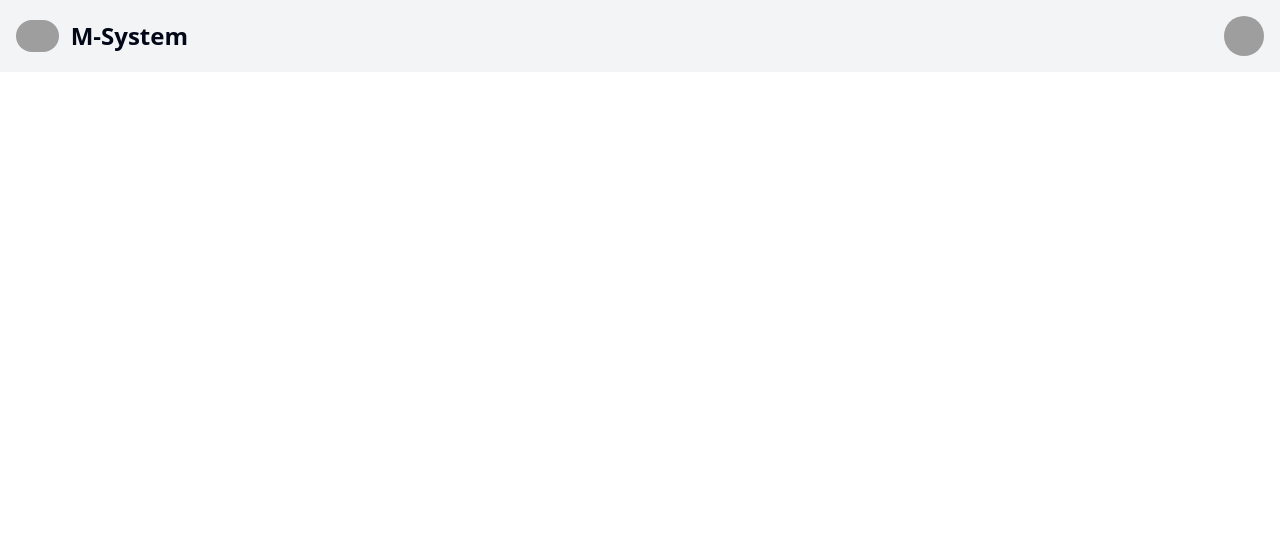
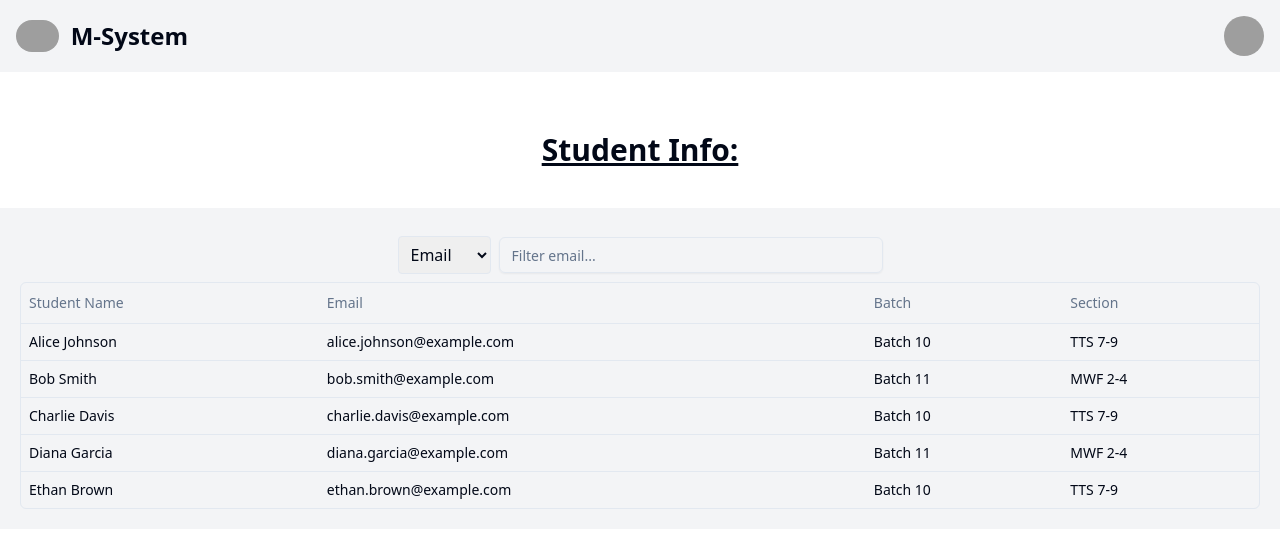
Before and after one commit to Muhammadanasraza/SMIT-Management-System, a React (Vite) app: page /traineer in a window 1280 px wide. Before the commit this address had no page. Shown: the top 548 px of the page. Built offline with nearby package versions, Linux system fonts and the light colour scheme; grey boxes are pictures that could not be loaded.

Commit message:
trainner done

```diff
--- a/package.json
+++ b/package.json
@@ -11,11 +11,12 @@
   },
   "dependencies": {
     "@radix-ui/react-avatar": "^1.1.1",
-    "@radix-ui/react-dialog": "^1.1.2",
+    "@radix-ui/react-dialog": "^1.1.3",
     "@radix-ui/react-dropdown-menu": "^2.1.2",
     "@radix-ui/react-separator": "^1.1.0",
-    "@radix-ui/react-slot": "^1.1.0",
+    "@radix-ui/react-slot": "^1.1.1",
     "@radix-ui/react-tooltip": "^1.1.4",
+    "@tanstack/react-table": "^8.20.6",
     "class-variance-authority": "^0.7.1",
     "clsx": "^2.1.1",
     "lucide-react": "^0.468.0",
--- a/src/App.jsx
+++ b/src/App.jsx
@@ -4,6 +4,8 @@ import { BrowserRouter, Routes, Route } from "react-router"
 import Home from './components/Home'
 import Header from './components/Header'
 import Dashboard from './components/Dashboard'
+import { Button } from './components/ui/button'
+import Traineer from './traineer/Traineer'
 
 
 function App() {
@@ -15,6 +17,7 @@ function App() {
         <Route path="/" element={<Home />} />
 
         <Route path="/dashboard" element={<Dashboard/>} />
+        <Route path="/traineer" element={<Traineer/>} />
         {/* <Route path="/login" element={<Login />} />
         <Route path="/admin" element={<Admin />} />
         <Route path="/user" element={<User />} />
--- /dev/null
+++ b/src/components/StudentTable/column.jsx
@@ -0,0 +1,19 @@
+
+export const columns = [
+  {
+    accessorKey: "name",
+    header: "Student Name",
+  },
+  {
+    accessorKey: "email",
+    header: "Email",
+  },
+  {
+    accessorKey: "batch",
+    header: "Batch",
+  },
+  {
+    accessorKey: "section",
+    header: "Section",
+  },
+]
--- /dev/null
+++ b/src/components/StudentTable/data-table.jsx
@@ -0,0 +1,130 @@
+import * as React from "react"
+
+// import {
+//     // flexRender,
+//     // getCoreRowModel,
+//     // useReactTable,
+// } from "@tanstack/react-table"
+
+import {
+    Table,
+    TableBody,
+    TableCell,
+    TableHead,
+    TableHeader,
+    TableRow,
+} from "@/components/ui/table"
+
+
+import {
+
+    // ColumnFiltersState,
+    // SortingState,
+    flexRender,
+    getCoreRowModel,
+    getFilteredRowModel,
+    getPaginationRowModel,
+    getSortedRowModel,
+    useReactTable,
+} from "@tanstack/react-table"
+
+import { Button } from "@/components/ui/button"
+import { Input } from "@/components/ui/input"
+
+
+
+export function StudentTable({
+    columns,
+    data,
+}) {
+    const [columnFilters, setColumnFilters] = React.useState([]);
+    const [sorting, setSorting] = React.useState([]);
+    const [selectedColumn, setSelectedColumn] = React.useState("email");
+
+
+    const table = useReactTable({
+        data,
+        columns,
+        onSortingChange: setSorting,
+        getCoreRowModel: getCoreRowModel(),
+        getPaginationRowModel: getPaginationRowModel(),
+        getSortedRowModel: getSortedRowModel(),
+        onColumnFiltersChange: setColumnFilters,
+        getFilteredRowModel: getFilteredRowModel(),
+        state: {
+            sorting,
+            columnFilters,
+        },
+    })
+    return (
+        <div>
+
+            <div className="flex justify-center items-center py-2 gap-2">
+                <select className="border rounded px-2 py-1.5"
+                    value={selectedColumn}
+                    onChange={(e) => setSelectedColumn(e.target.value)
+                    }
+                >
+                    <option value="email">Email</option>
+                    <option value="section">Section</option>
+                    <option value="batch">Batch</option>
+
+                </select>
+                <Input
+                    placeholder={`Filter ${selectedColumn}...`}
+                    value={(table.getColumn(selectedColumn)?.getFilterValue()) ?? ""}
+                    onChange={(event) =>
+                        // table.getColumn(selectedColumn)?.setFilterValue(event.target.value)
+                      {  const value=event.target.value;
+                        table.getColumn(selectedColumn)?.setFilterValue(value || "")}
+                    }
+                    className="max-w-sm"
+                />
+            </div>
+            <div className="rounded-md border">
+                <Table>
+                    <TableHeader>
+                        {table.getHeaderGroups().map((headerGroup) => (
+                            <TableRow key={headerGroup.id}>
+                                {headerGroup.headers.map((header) => {
+                                    return (
+                                        <TableHead key={header.id}>
+                                            {header.isPlaceholder
+                                                ? null
+                                                : flexRender(
+                                                    header.column.columnDef.header,
+                                                    header.getContext()
+                                                )}
+                                        </TableHead>
+                                    )
+                                })}
+                            </TableRow>
+                        ))}
+                    </TableHeader>
+                    <TableBody>
+                        {table.getRowModel().rows?.length ? (
+                            table.getRowModel().rows.map((row) => (
+                                <TableRow
+                                    key={row.id}
+                                    data-state={row.getIsSelected() && "selected"}
+                                >
+                                    {row.getVisibleCells().map((cell) => (
+                                        <TableCell key={cell.id}>
+                                            {flexRender(cell.column.columnDef.cell, cell.getContext())}
+                                        </TableCell>
+                                    ))}
+                                </TableRow>
+                            ))
+                        ) : (
+                            <TableRow>
+                                <TableCell colSpan={columns.length} className="h-24 text-center">
+                                    No results.
+                                </TableCell>
+                            </TableRow>
+                        )}
+                    </TableBody>
+                </Table>
+            </div>
+        </div>
+    )
+}
--- a/src/components/ui/sheet.jsx
+++ b/src/components/ui/sheet.jsx
@@ -1,4 +1,3 @@
-"use client";
 import * as React from "react"
 import * as SheetPrimitive from "@radix-ui/react-dialog"
 import { cva } from "class-variance-authority";
--- /dev/null
+++ b/src/components/ui/table.jsx
@@ -0,0 +1,86 @@
+import * as React from "react"
+
+import { cn } from "@/lib/utils"
+
+const Table = React.forwardRef(({ className, ...props }, ref) => (
+  <div className="relative w-full overflow-auto">
+    <table
+      ref={ref}
+      className={cn("w-full caption-bottom text-sm", className)}
+      {...props} />
+  </div>
+))
+Table.displayName = "Table"
+
+const TableHeader = React.forwardRef(({ className, ...props }, ref) => (
+  <thead ref={ref} className={cn("[&_tr]:border-b", className)} {...props} />
+))
+TableHeader.displayName = "TableHeader"
+
+const TableBody = React.forwardRef(({ className, ...props }, ref) => (
+  <tbody
+    ref={ref}
+    className={cn("[&_tr:last-child]:border-0", className)}
+    {...props} />
+))
+TableBody.displayName = "TableBody"
+
+const TableFooter = React.forwardRef(({ className, ...props }, ref) => (
+  <tfoot
+    ref={ref}
+    className={cn("border-t bg-muted/50 font-medium [&>tr]:last:border-b-0", className)}
+    {...props} />
+))
+TableFooter.displayName = "TableFooter"
+
+const TableRow = React.forwardRef(({ className, ...props }, ref) => (
+  <tr
+    ref={ref}
+    className={cn(
+      "border-b transition-colors hover:bg-muted/50 data-[state=selected]:bg-muted",
+      className
+    )}
+    {...props} />
+))
+TableRow.displayName = "TableRow"
+
+const TableHead = React.forwardRef(({ className, ...props }, ref) => (
+  <th
+    ref={ref}
+    className={cn(
+      "h-10 px-2 text-left align-middle font-medium text-muted-foreground [&:has([role=checkbox])]:pr-0 [&>[role=checkbox]]:translate-y-[2px]",
+      className
+    )}
+    {...props} />
+))
+TableHead.displayName = "TableHead"
+
+const TableCell = React.forwardRef(({ className, ...props }, ref) => (
+  <td
+    ref={ref}
+    className={cn(
+      "p-2 align-middle [&:has([role=checkbox])]:pr-0 [&>[role=checkbox]]:translate-y-[2px]",
+      className
+    )}
+    {...props} />
+))
+TableCell.displayName = "TableCell"
+
+const TableCaption = React.forwardRef(({ className, ...props }, ref) => (
+  <caption
+    ref={ref}
+    className={cn("mt-4 text-sm text-muted-foreground", className)}
+    {...props} />
+))
+TableCaption.displayName = "TableCaption"
+
+export {
+  Table,
+  TableHeader,
+  TableBody,
+  TableFooter,
+  TableHead,
+  TableRow,
+  TableCell,
+  TableCaption,
+}
--- /dev/null
+++ b/src/lib/data.js
@@ -0,0 +1,32 @@
+export const studentData=[
+    {
+      "name": "Alice Johnson",
+      "email": "alice.johnson@example.com",
+      "batch": "Batch 10",
+      "section": "TTS 7-9"
+    },
+    {
+      "name": "Bob Smith",
+      "email": "bob.smith@example.com",
+      "batch": "Batch 11",
+      "section": "MWF 2-4"
+    },
+    {
+      "name": "Charlie Davis",
+      "email": "charlie.davis@example.com",
+      "batch": "Batch 10",
+      "section": "TTS 7-9"
+    },
+    {
+      "name": "Diana Garcia",
+      "email": "diana.garcia@example.com",
+      "batch": "Batch 11",
+      "section": "MWF 2-4"
+    },
+    {
+      "name": "Ethan Brown",
+      "email": "ethan.brown@example.com",
+      "batch": "Batch 10",
+      "section": "TTS 7-9"
+    }
+  ]
--- /dev/null
+++ b/src/traineer/Traineer.jsx
@@ -0,0 +1,17 @@
+import { columns } from "@/components/StudentTable/column";
+import { StudentTable } from "@/components/StudentTable/data-table";
+import { Button } from "@/components/ui/button";
+import { studentData } from "@/lib/data";
+
+
+export default function Traineer() {
+    return (
+        <div className="container mt-5">
+            <h1 className="flex justify-center font-bold p-10 text-3xl underline">Student Info:</h1>
+            <div className="p-5 bg-gray-100">
+                <StudentTable columns={columns} data={studentData} />
+            </div>
+            {/* <Button className="max-sm ">Login </Button> */}
+        </div>
+    );
+}
--- a/vite.config.js
+++ b/vite.config.js
@@ -9,4 +9,7 @@ export default defineConfig({
       "@": path.resolve(__dirname, "./src"),
     },
   },
+  optimizeDeps: {
+    include: ["@tanstack/react-table"],
+  },
 })
```
Also changed, not shown: src/components/Header.jsx (+83 -48 lines), 1 other file (tests, documents, lock files or other folders).
